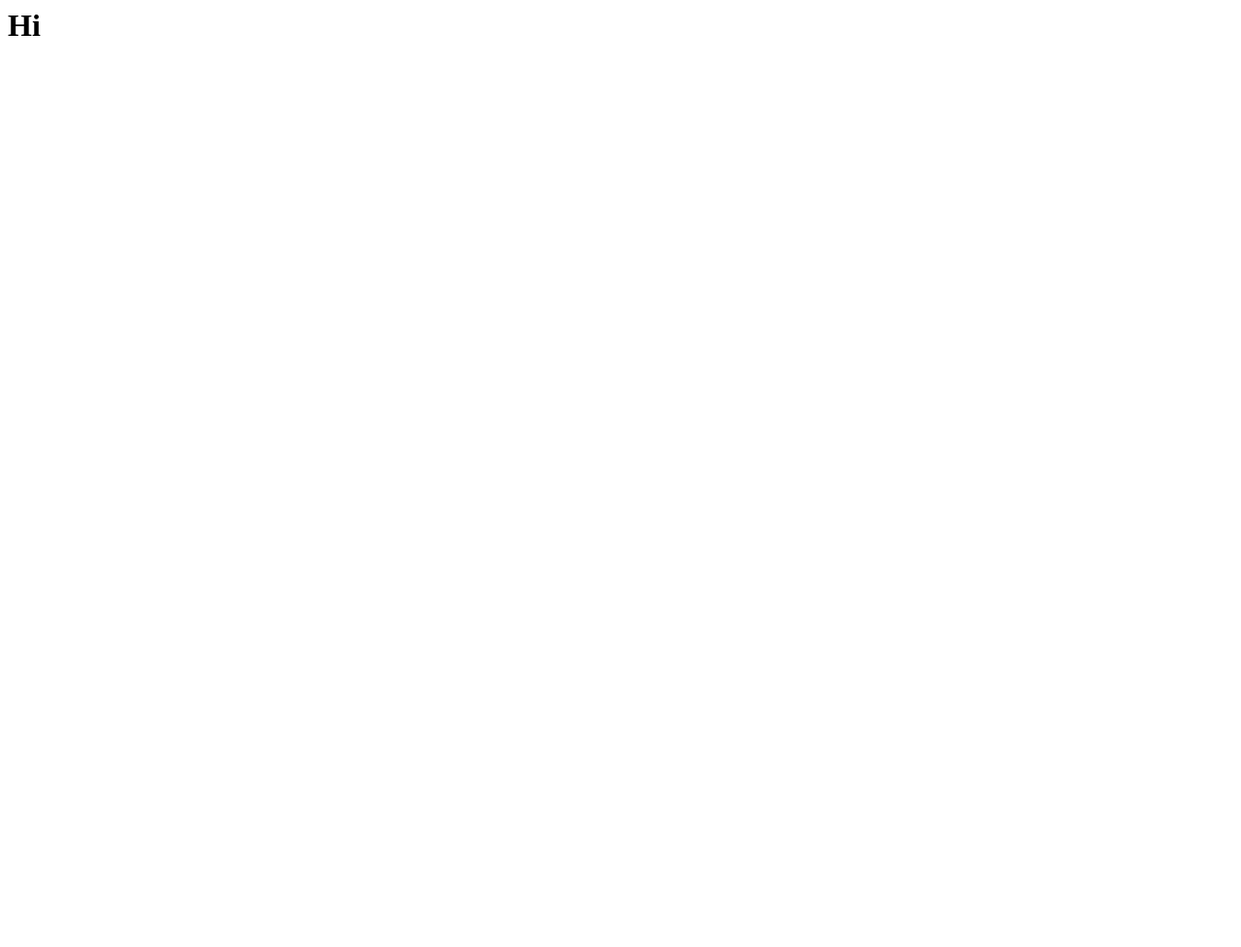
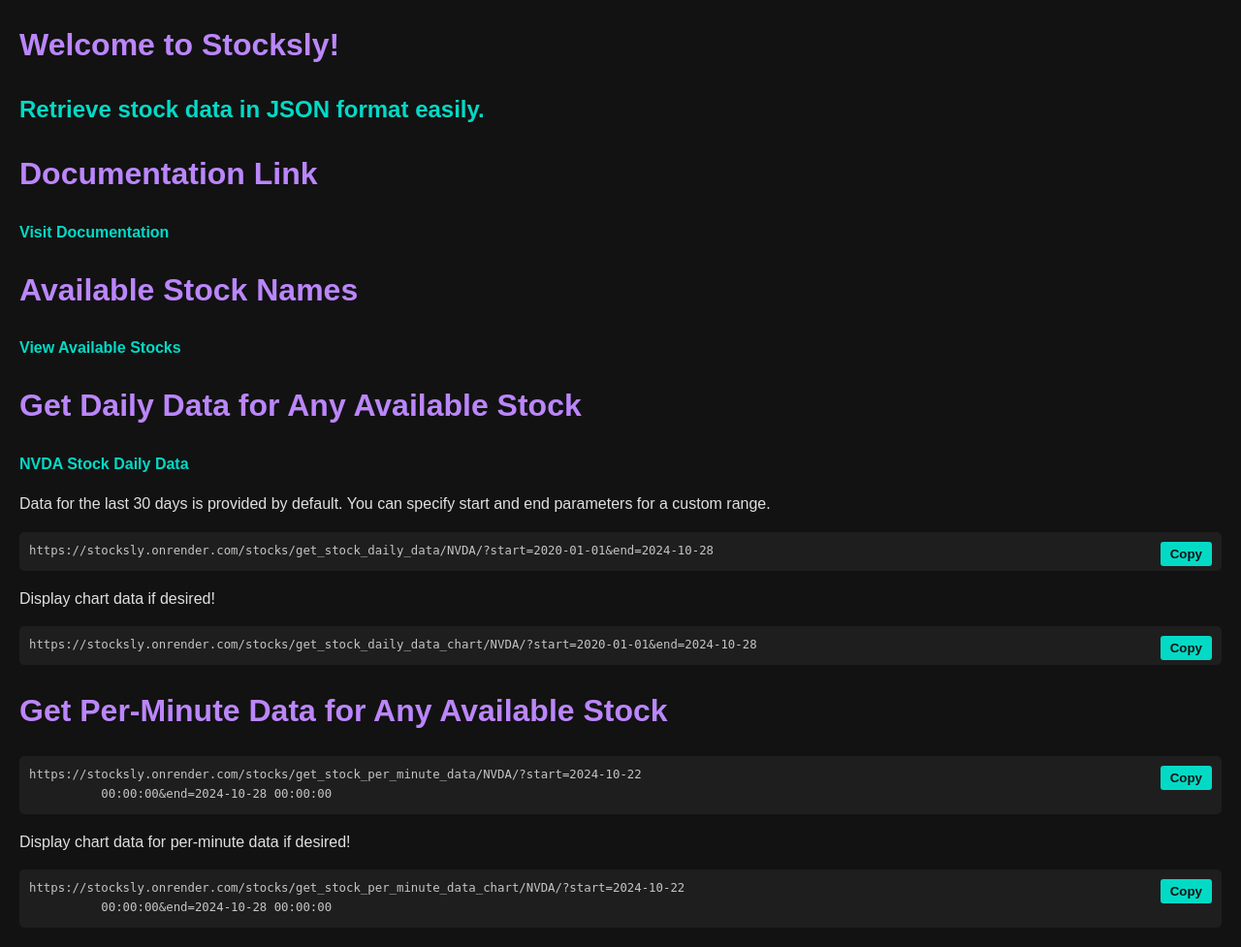
Before and after one commit to AYUSHKHAIRE/mini-project-1, a Django app: page / in a window 1280 px wide. Before the commit the page is almost empty. Shown: the whole page at 97% size. Before the commit the page ends 37 px from the top, so only its background shows below. Run offline with Django 5.2, Linux system fonts and the light colour scheme; parts of the project's set-up code (start-up, migrations or seed data) failed here and were passed over.

Commit message:
changed for the methods . failed and reverted back

```diff
--- a/stocksly/templates/index.html
+++ b/stocksly/templates/index.html
@@ -1 +1,225 @@
-<h1>Hi</h1>
+<!DOCTYPE html>
+<html lang="en">
+  <head>
+    <meta charset="UTF-8" />
+    <meta name="viewport" content="width=device-width, initial-scale=1.0" />
+    <title>Stocksly</title>
+
+    <!-- Dark Theme CSS -->
+    <style>
+      /* Basic styling */
+      body {
+        background-color: #121212;
+        color: #e0e0e0;
+        font-family: Arial, sans-serif;
+        margin: 20px;
+        line-height: 1.6;
+      }
+
+      h1,
+      h2,
+      p {
+        color: #e0e0e0;
+      }
+
+      h1 {
+        font-size: 2em;
+        color: #bb86fc;
+      }
+
+      h2 {
+        font-size: 1.5em;
+        color: #03dac6;
+      }
+
+      a {
+        color: #03dac6;
+        text-decoration: none;
+        font-weight: bold;
+      }
+
+      a:hover {
+        text-decoration: underline;
+      }
+
+      /* Code blocks */
+      .code-container {
+        position: relative;
+        display: inline-block;
+        width: 100%;
+      }
+
+      code {
+        display: block;
+        background-color: #1e1e1e;
+        padding: 10px;
+        border-radius: 5px;
+        color: #c5c5c5;
+        font-size: 0.95em;
+        overflow-wrap: break-word;
+        white-space: pre-wrap;
+      }
+
+      /* Copy button styling */
+      .copy-btn {
+        position: absolute;
+        top: 10px;
+        right: 10px;
+        background-color: #03dac6;
+        border: none;
+        color: #121212;
+        padding: 5px 10px;
+        border-radius: 3px;
+        cursor: pointer;
+        font-weight: bold;
+      }
+
+      .copy-btn:hover {
+        background-color: #bb86fc;
+      }
+
+      /* Copy notification styling */
+      .copy-notification {
+        display: none;
+        position: fixed;
+        bottom: 20px;
+        left: 50%;
+        transform: translateX(-50%);
+        background-color: #03dac6;
+        color: #121212;
+        padding: 10px 20px;
+        border-radius: 5px;
+        font-weight: bold;
+        transition: opacity 0.3s ease;
+      }
+
+      .copy-notification.show {
+        display: block;
+        opacity: 1;
+      }
+    </style>
+  </head>
+  <body>
+    <h1>Welcome to Stocksly!</h1>
+    <h2>Retrieve stock data in JSON format easily.</h2>
+
+    <div class="section">
+      <h1>Documentation Link</h1>
+      <a class="btn" href="https://stocksly.onrender.com/" target="_blank"
+        >Visit Documentation</a
+      >
+    </div>
+
+    <div class="section">
+      <h1>Available Stock Names</h1>
+      <a
+        class="btn"
+        href="https://stocksly.onrender.com/stocks/get_available_stocks/"
+        target="_blank"
+        >View Available Stocks</a
+      >
+    </div>
+
+    <div class="section">
+      <h1>Get Daily Data for Any Available Stock</h1>
+      <a
+        class="btn"
+        href="https://stocksly.onrender.com/stocks/get_stock_daily_data/NVDA/"
+        target="_blank"
+        >NVDA Stock Daily Data</a
+      >
+      <p>
+        Data for the last 30 days is provided by default. You can specify start
+        and end parameters for a custom range.
+      </p>
+
+      <div class="code-container">
+        <code
+          >https://stocksly.onrender.com/stocks/get_stock_daily_data/NVDA/?start=2020-01-01&end=2024-10-28</code
+        >
+        <button
+          class="copy-btn"
+          onclick="copyToClipboard('https://stocksly.onrender.com/stocks/get_stock_daily_data/NVDA/?start=2020-01-01&end=2024-10-28')"
+        >
+          Copy
+        </button>
+      </div>
+
+      <p>Display chart data if desired!</p>
+
+      <div class="code-container">
+        <code
+          >https://stocksly.onrender.com/stocks/get_stock_daily_data_chart/NVDA/?start=2020-01-01&end=2024-10-28</code
+        >
+        <button
+          class="copy-btn"
+          onclick="copyToClipboard('https://stocksly.onrender.com/stocks/get_stock_daily_data_chart/NVDA/?start=2020-01-01&end=2024-10-28')"
+        >
+          Copy
+        </button>
+      </div>
+    </div>
+
+    <div class="section">
+      <h1>Get Per-Minute Data for Any Available Stock</h1>
+
+      <div class="code-container">
+        <code
+          >https://stocksly.onrender.com/stocks/get_stock_per_minute_data/NVDA/?start=2024-10-22
+          00:00:00&end=2024-10-28 00:00:00</code
+        >
+        <button
+          class="copy-btn"
+          onclick="copyToClipboard('https://stocksly.onrender.com/stocks/get_stock_per_minute_data/NVDA/?start=2024-10-22 00:00:00&end=2024-10-28 00:00:00')"
+        >
+          Copy
+        </button>
+      </div>
+
+      <p>Display chart data for per-minute data if desired!</p>
+
+      <div class="code-container">
+        <code
+          >https://stocksly.onrender.com/stocks/get_stock_per_minute_data_chart/NVDA/?start=2024-10-22
+          00:00:00&end=2024-10-28 00:00:00</code
+        >
+        <button
+          class="copy-btn"
+          onclick="copyToClipboard('https://stocksly.onrender.com/stocks/get_stock_per_minute_data_chart/NVDA/?start=2024-10-22 00:00:00&end=2024-10-28 00:00:00')"
+        >
+          Copy
+        </button>
+      </div>
+    </div>
+
+    <!-- Copy notification container -->
+    <div id="copy-notification" class="copy-notification">
+      Copied to clipboard!
+    </div>
+
+    <script>
+      // JavaScript function to copy code to clipboard and show notification
+      function copyToClipboard(text) {
+        navigator.clipboard
+          .writeText(text)
+          .then(() => {
+            showCopyNotification();
+          })
+          .catch((err) => {
+            console.error("Failed to copy: ", err);
+          });
+      }
+
+      // Show the copy notification
+      function showCopyNotification() {
+        const notification = document.getElementById("copy-notification");
+        notification.classList.add("show");
+
+        // Hide notification after 2 seconds
+        setTimeout(() => {
+          notification.classList.remove("show");
+        }, 2000);
+      }
+    </script>
+  </body>
+</html>
```
